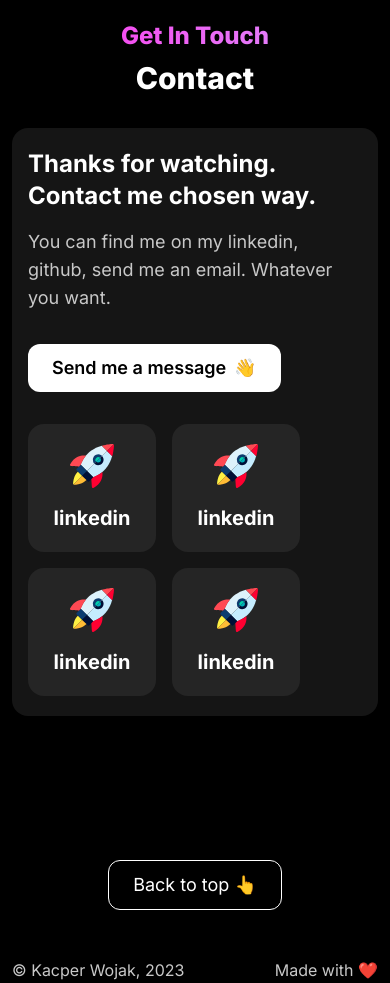
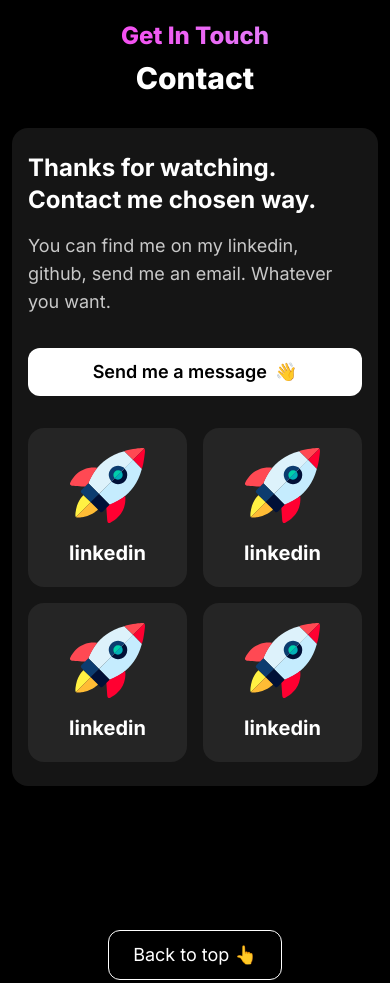
Before and after one commit to gonciuu/Portfolio, a Next.js app: page / in a window 390 px wide. Shown: the part 5660-6643 px from the top of the page. Built offline with nearby package versions, Linux system fonts and the light colour scheme.

Commit message:
Contact: Fix contact responsive bug

```diff
--- a/src/components/Contact/Contact.tsx
+++ b/src/components/Contact/Contact.tsx
@@ -11,8 +11,8 @@
     <section className="mx-auto py-12">
       <PinkText className="block">Get In Touch</PinkText>
       <Title className="mt-2">Contact</Title>
-      <Flex className="mt-8 flex-col items-start space-y-8 rounded-2xl bg-sweety-gray-900 px-4 py-5 md:flex-row md:items-center md:space-x-4 md:space-y-0 md:px-10">
-        <div className="flex-[2]">
+      <Flex className="mt-8 flex-col items-start space-y-8 rounded-2xl bg-sweety-gray-900 px-4 py-6 md:flex-row md:items-center md:space-x-4 md:space-y-0 md:px-8">
+        <div className="w-full flex-1">
           <Title className="text-start text-2xl font-bold sm:text-3xl md:text-5xl md:leading-[1.2]">
             Thanks for watching. <br />
             Contact me chosen way.
@@ -20,7 +20,7 @@
           <h5 className="mt-4 max-w-md text-lg text-sweety-gray-200 sm:text-xl">
             You can find me on my linkedin, github, send me an email. Whatever you want.
           </h5>
-          <Button className="mt-8" size="sm" url="mailto:kacperwojak17@gmail.com">
+          <Button className="mt-8 w-full md:w-auto" size="sm" url="mailto:kacperwojak17@gmail.com">
             <Flex>
               <span className="mr-2">Send me a message</span>
               <ShakeHand />
--- a/src/components/Contact/SocialCard.tsx
+++ b/src/components/Contact/SocialCard.tsx
@@ -10,8 +10,8 @@
 
 export default function SocialCard({ image, title, url }: Props) {
   return (
-    <Link href={url}>
-      <div className="flex h-32 w-32 flex-col items-center justify-center rounded-2xl bg-sweety-gray-800 p-5 md:h-40 md:w-40">
+    <Link className="aspect-square w-full" href={url}>
+      <div className="flex h-full w-full flex-col items-center justify-center rounded-2xl bg-sweety-gray-800 p-5 md:h-40 md:w-40">
         <div style={{ width: '100%', height: '100%', position: 'relative' }}>
           <Image alt="linkedin" src={image} fill />
         </div>
--- a/src/components/Contact/SocialGrid.tsx
+++ b/src/components/Contact/SocialGrid.tsx
@@ -2,7 +2,7 @@
 
 export default function SocialGrid() {
   return (
-    <div className="grid grid-cols-2 grid-rows-2 gap-4">
+    <div className="grid w-full grid-cols-2 grid-rows-2 gap-4 md:w-auto">
       <SocialCard image="/rocket.svg" title="linkedin" url="/esa" />
       <SocialCard image="/rocket.svg" title="linkedin" url="/esa" />
       <SocialCard image="/rocket.svg" title="linkedin" url="/esa" />
```
